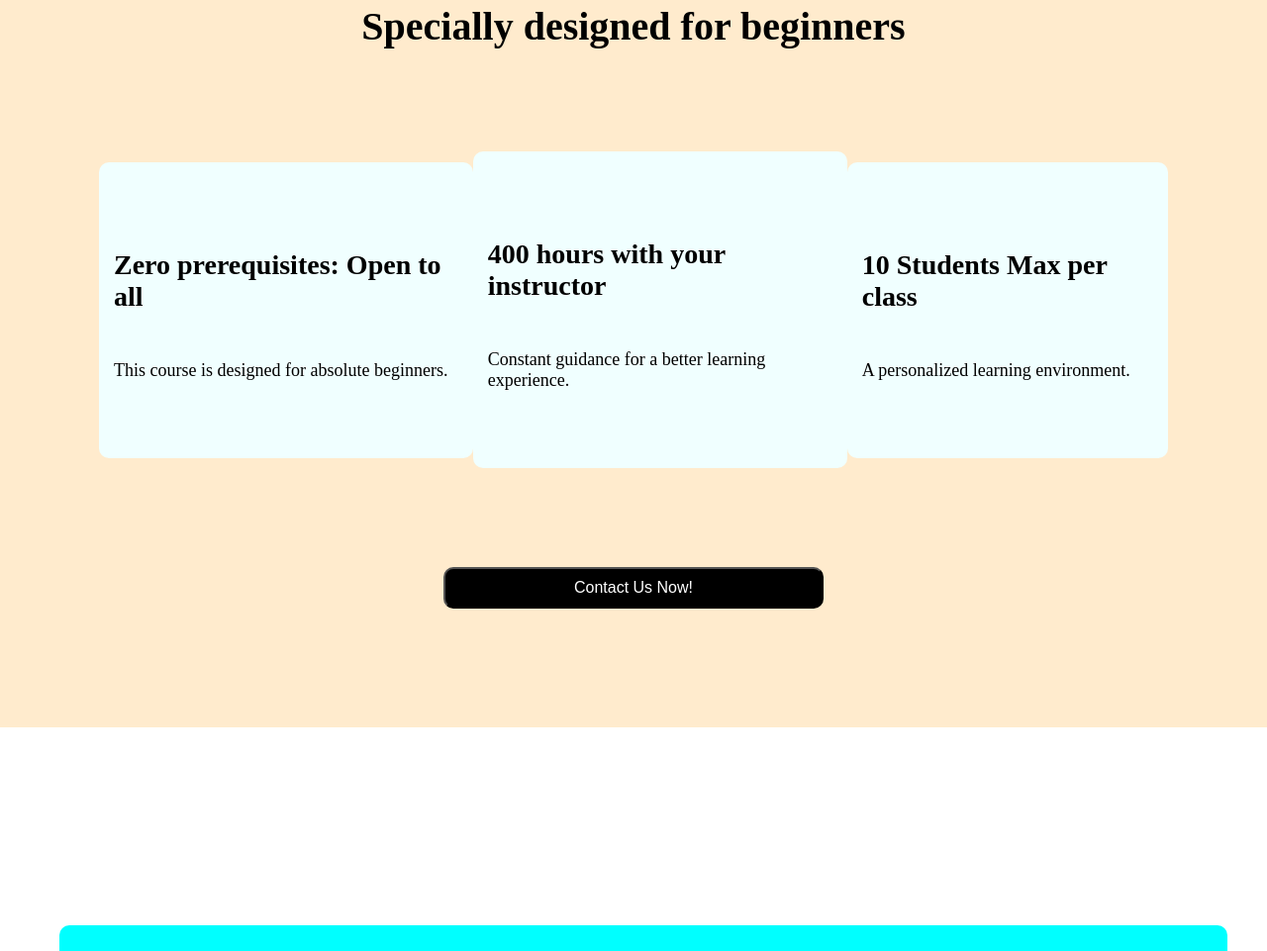
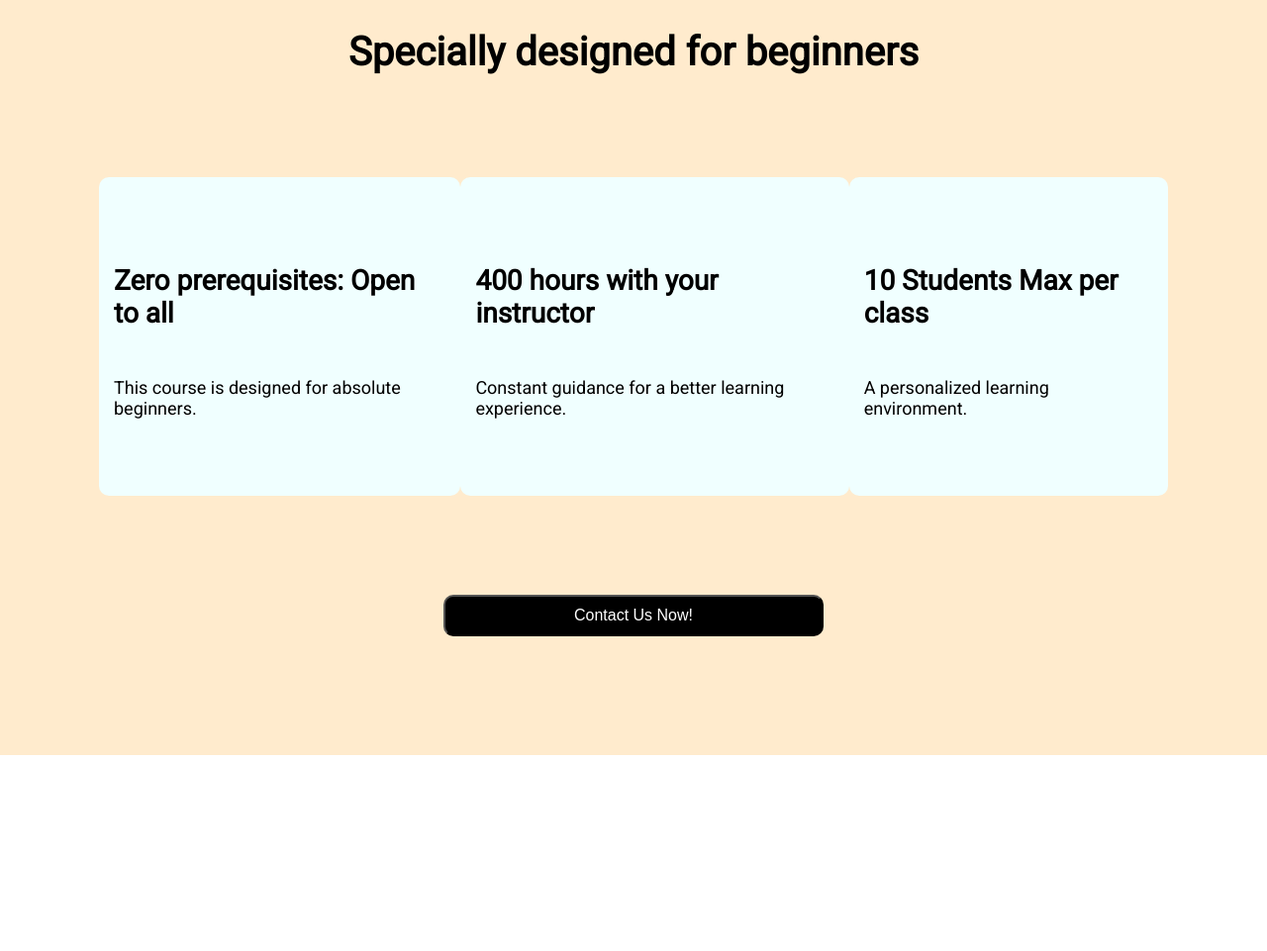
Before and after one commit to gbolahan0043/HTML-checkpoint, a plain HTML site: page index.html in a window 1280 px wide. Shown: the part 1978-2939 px from the top of the page at 99% size. Drawn offline with Linux system fonts and the light colour scheme.

Commit message:
first commit

```diff
--- a/CSS/style.css
+++ b/CSS/styles.css
@@ -1,7 +1,7 @@
 body {
     margin: 0;
     padding: 0;
-    /* background-color: rgb(244, 113, 113); */
+    font-family:'Roboto';
 }
 
 .myNav {
@@ -14,7 +14,6 @@ body {
 
 .myNav ul {
     list-style: none;
-    /* padding-left: 80px; */
 }
 
 .myNav ul li {
@@ -41,7 +40,7 @@ body {
 .myNav ul li a {
     text-decoration: none;
     color: black;
-    font-family:Georgia, 'Times New Roman', Times, serif;
+    font-family:'Roboto';
     font-weight: 400;
 }
 
--- a/index.html
+++ b/index.html
@@ -3,7 +3,8 @@
     <head>
         <meta charset="UTF-8">
         <title>My First Checkpoint | HTML</title>
-        <link rel="stylesheet" href="./CSS/style.css">
+        <link rel="stylesheet" href="./CSS/styles.css">
+        <link href='https://fonts.googleapis.com/css?family=Roboto' rel='stylesheet'>
     </head>
     <body>
         <nav class="myNav">
```
Also changed, not shown: 1 other file.
